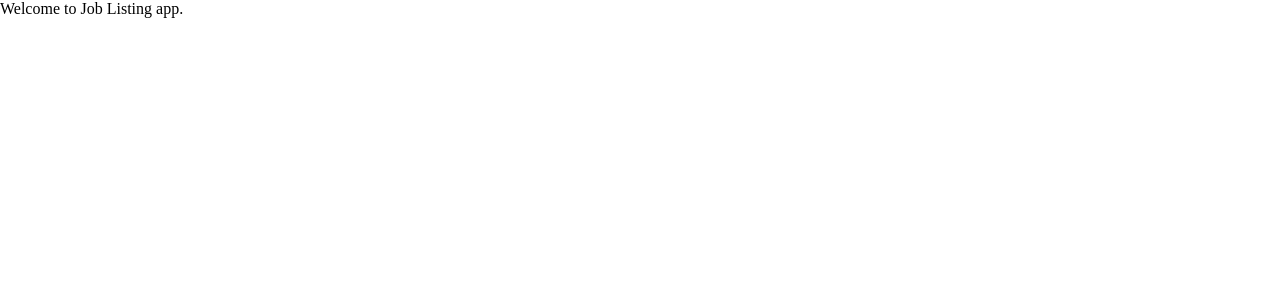
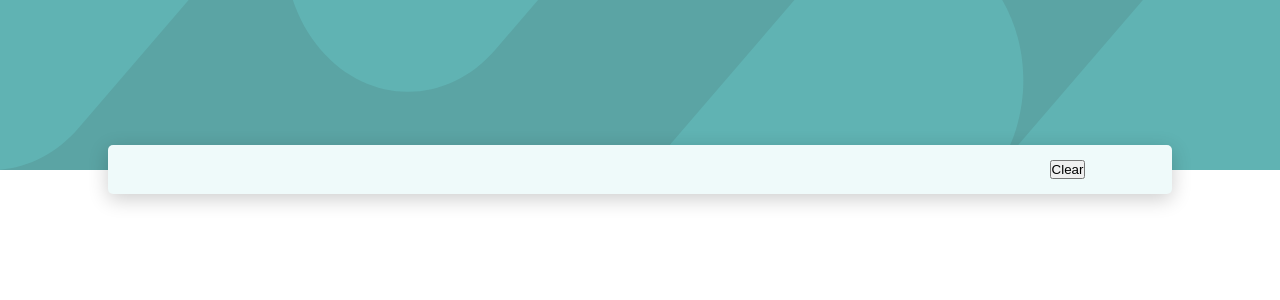
Before and after one commit to Halke/job-listings, a React (Create React App) app: page / in a window 1280 px wide. Shown: the top 300 px of the page. Built offline with nearby package versions, Linux system fonts and the light colour scheme.

Commit message:
Added header and bar to App component

```diff
--- a/src/App.js
+++ b/src/App.js
@@ -1,10 +1,15 @@
 import React from "react";
 import './App.css';
+import Header from "./components/Header/Header";
+import Bar from "./components/TagsBar/Bar/Bar"
 
 function App() {
   return (
     <div className="App">
-      Welcome to <stron>Job Listing</stron> app.
+      <Header />
+      <div className="App__bar-section">
+        <Bar />
+      </div>
     </div>
   );
 }
```
